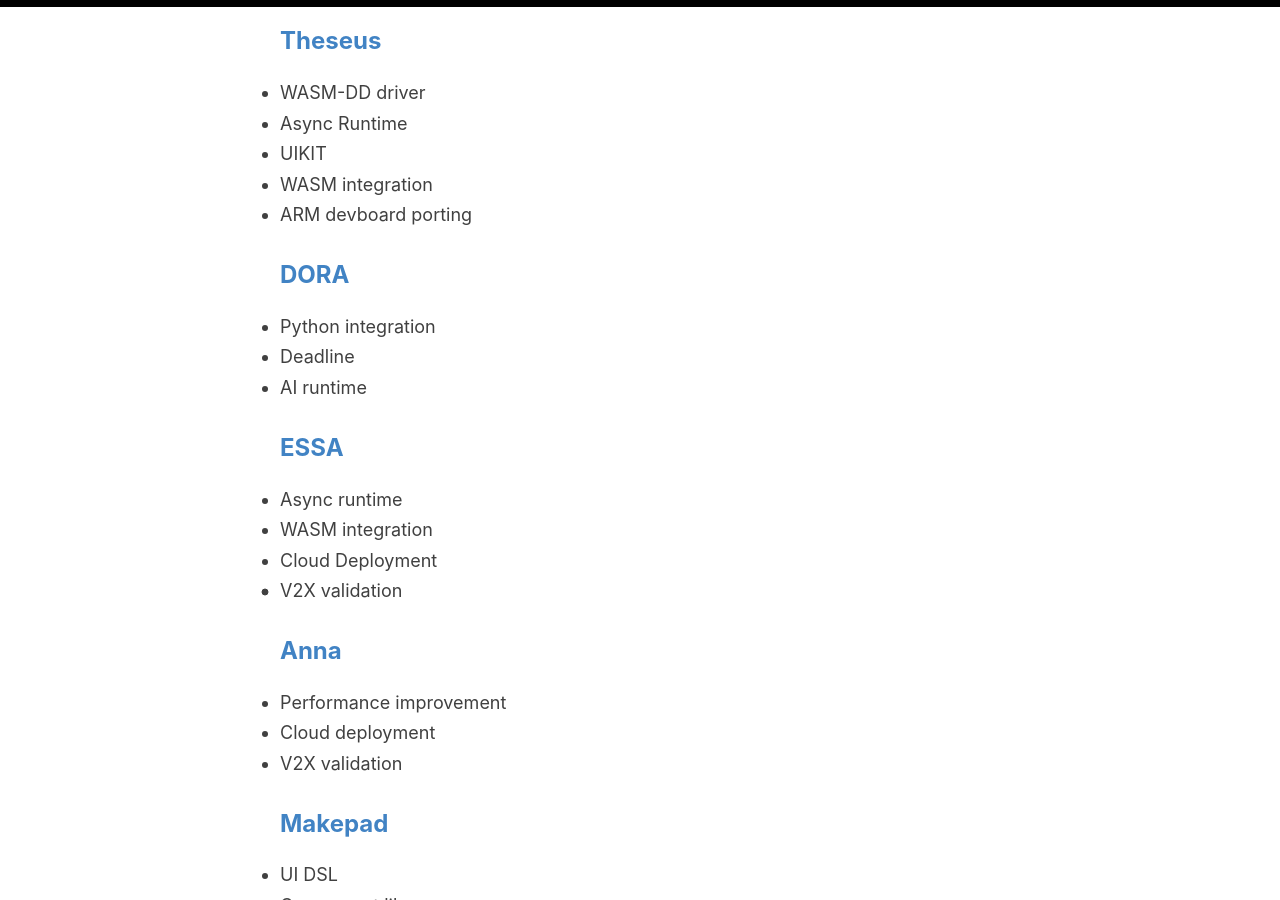
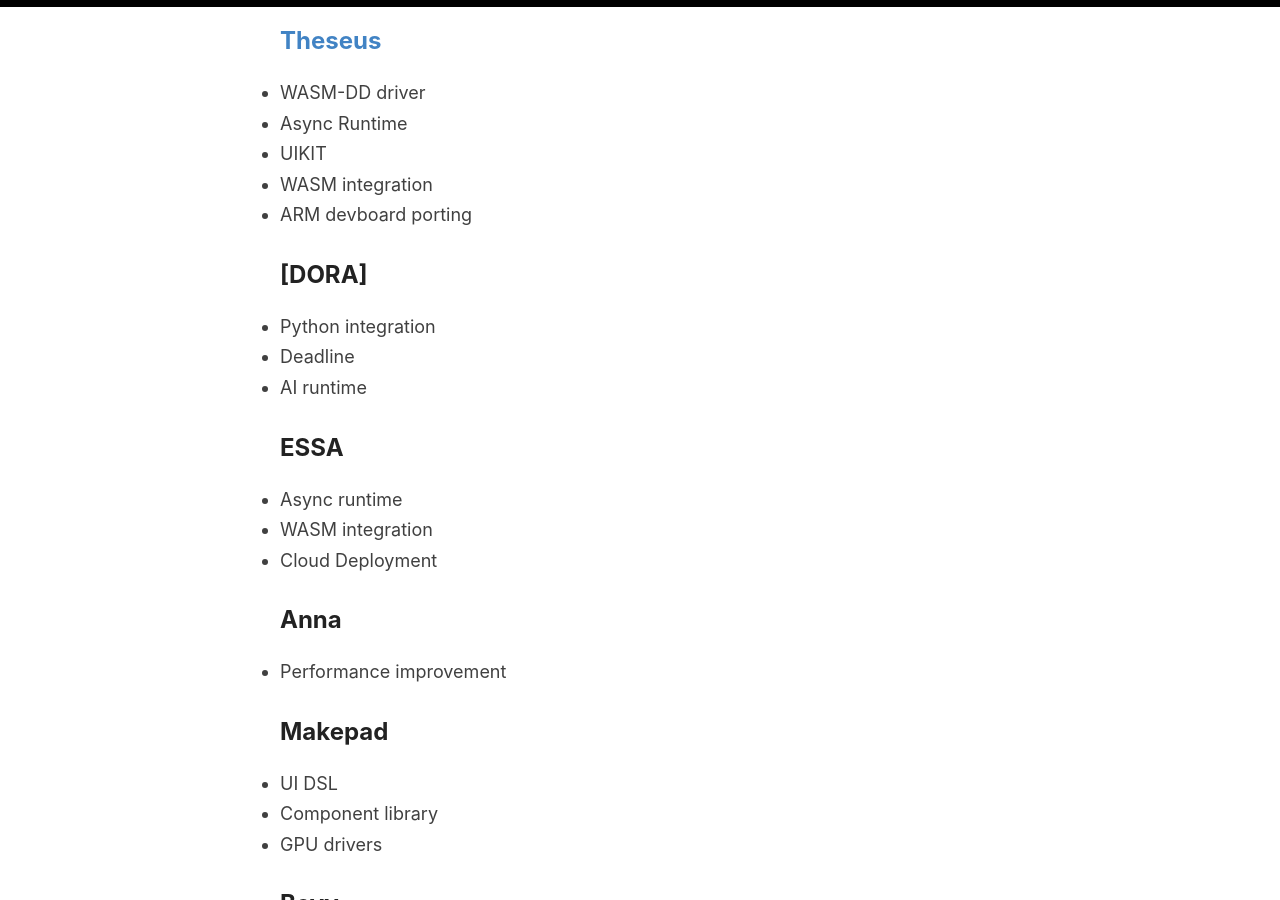
Before and after one commit to sbagga/mistyminds, a Jekyll site: the page built from _posts/2022-08-10-Rust Open-source Project Intern Opportunities.md, in a window 1280 px wide and 900 px high, scrolled down 464 px. Built offline with Jekyll 4.4.1, drawn with Linux system fonts in a browser that asks for light colours; our own code applies the rules of GitHub Pages for plain Markdown files.

Commit message:
last changed at Aug 10, 2022 4:41 PM, pushed by Yue Chen

```diff
--- a/_posts/2022-08-10-Rust Open-source Project Intern Opportunities.md
+++ b/_posts/2022-08-10-Rust Open-source Project Intern Opportunities.md
@@ -1,6 +1,6 @@
 # Rust Open-Source Project Intern Opportuities
 
-## [Rust Language](https://github.com/rust-lang)
+## Rust Language
 * Compiler
 * Library
 * Cargo
@@ -12,27 +12,24 @@
 * WASM integration
 * ARM devboard porting
 
-## [DORA](https://github.com/dora-rs)
+## [DORA]
 * Python integration
 * Deadline
 * AI runtime
-## [ESSA](https://github.com/essa-project/essa-rs)
+## ESSA
 * Async runtime
 * WASM integration
 * Cloud Deployment
-* * V2X validation
 
-## [Anna](https://github.com/essa-project/anna-rs)
+## Anna
 * Performance improvement
-* Cloud deployment
-* V2X validation
-## [Makepad](https://github.com/makepad/makepad)
+## Makepad
 * UI DSL
 * Component library
 * GPU drivers
-## [Bevy](https://github.com/bevyengine/bevy)
+## Bevy
 * Async preemptive runtime
 * Cloud scaling
-## [Servo](https://github.com/servo/servo)
+## Servo
 * CSS layout
 * Webrender
```
